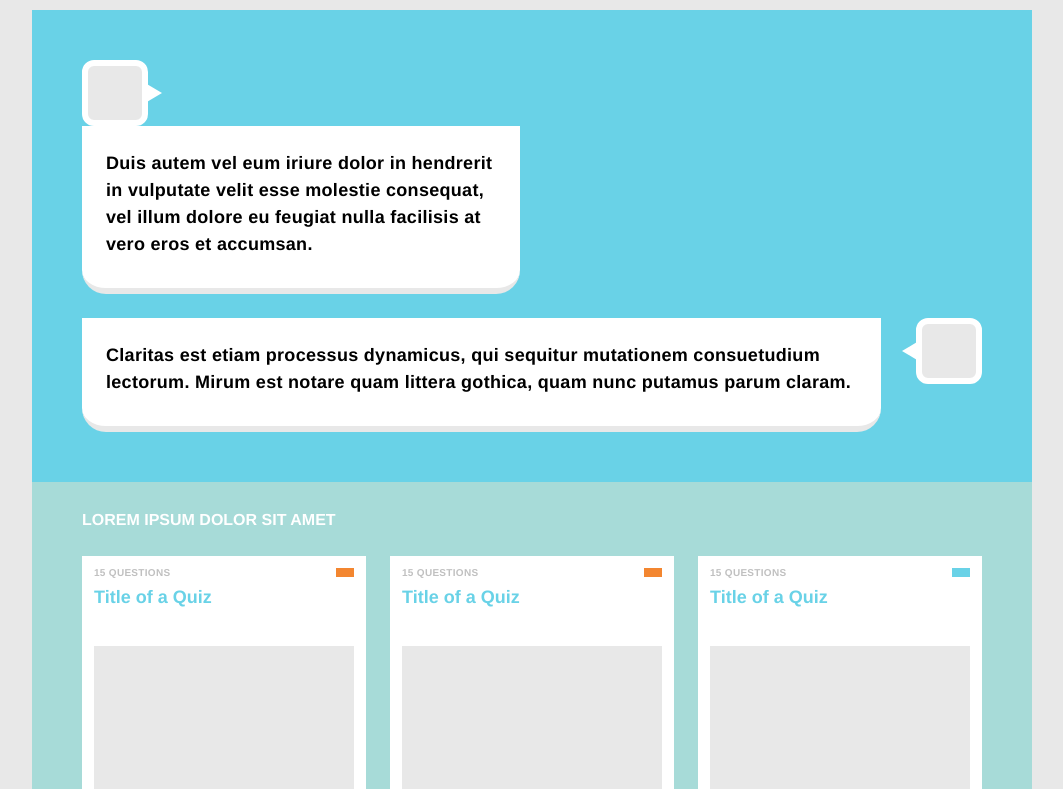
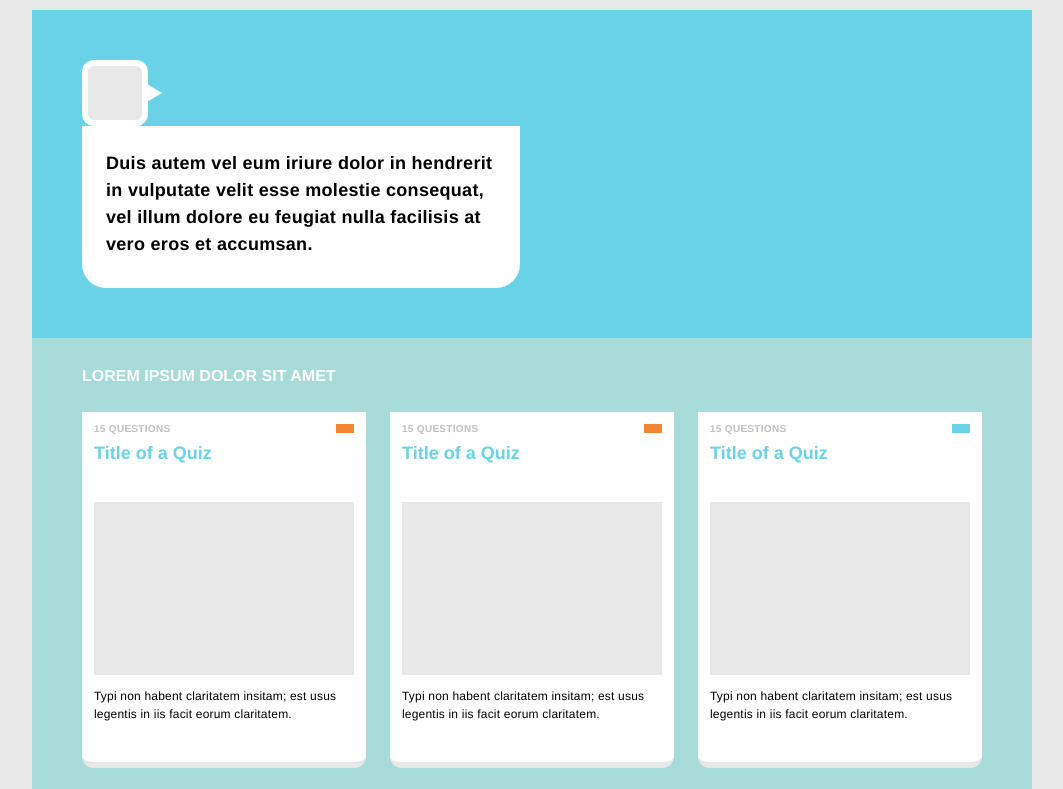
Before and after one commit to zaidesche/Quiz, a plain HTML site: page index.html in a window 1280 px wide. Shown: the part 600-1389 px from the top of the page, without its empty margins (108-1171 px from the left). Drawn offline with nearby package versions, Linux system fonts and the light colour scheme.

Commit message:
deleted container

```diff
--- a/index.html
+++ b/index.html
@@ -81,12 +81,6 @@
 		<div class="quote-container-r">
 			<h6>Duis autem vel eum iriure dolor in hendrerit in vulputate velit esse molestie consequat, vel illum dolore eu feugiat nulla facilisis at vero eros et accumsan.</h6>
 		</div>
-		<div>
-			<div class="quote-container-l">
-				<h6>Claritas est etiam processus dynamicus, qui sequitur mutationem consuetudium lectorum. Mirum est notare quam littera gothica, quam nunc putamus parum claram.</h6>
-			</div>
-			<div class="quote-sayer fr"><div class="triangle-left"></div></div>
-		</div>
 	</div>
     <div id="quiz-block">
     	<h2>Lorem Ipsum Dolor Sit Amet</h2>
--- a/main.css
+++ b/main.css
@@ -302,19 +302,6 @@ header{
     width: 390px;
     margin-bottom: 24px;
     padding: 24px;
-    border-bottom: 6px solid #E8E8E8;
-    border-radius: 0 0 24px 24px;
-    background-color: #ffffff;
-    clear: both;
-    float: left;
-}
-.quote-container-l {
-    position: relative;
-    display: inline-block;
-    width: 751px;
-    margin-bottom: 24px;
-    padding: 24px;
-    border-bottom: 6px solid #E8E8E8;
     border-radius: 0 0 24px 24px;
     background-color: #ffffff;
     clear: both;
```
